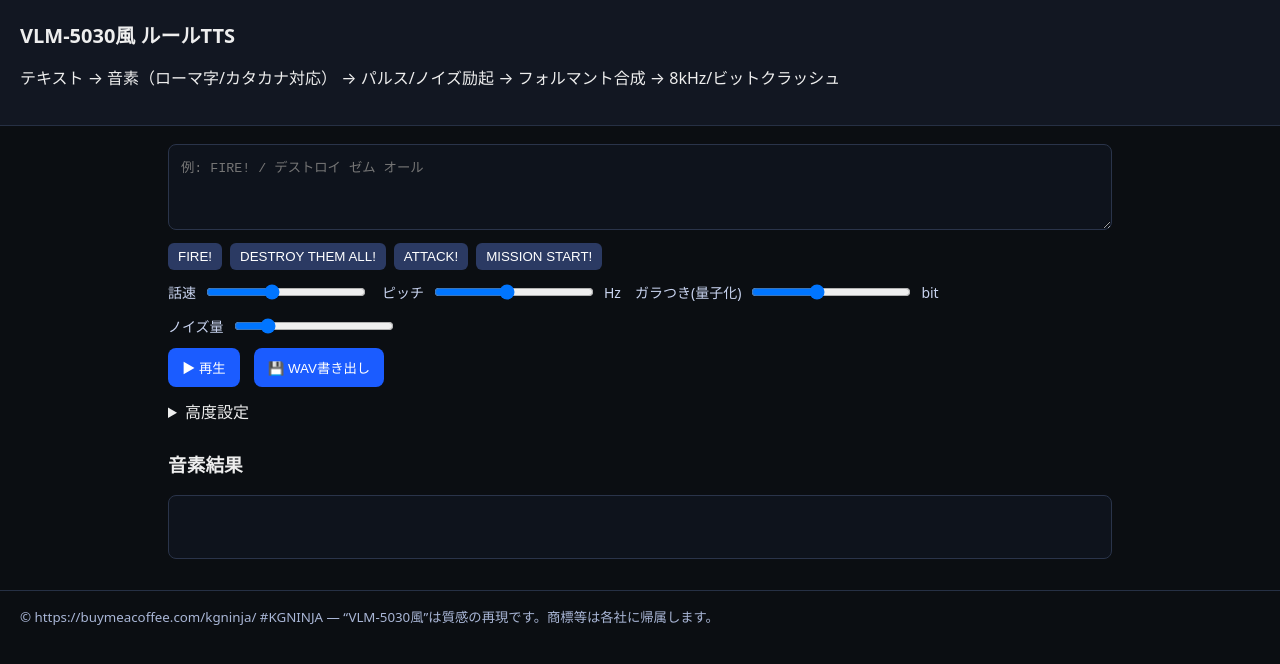
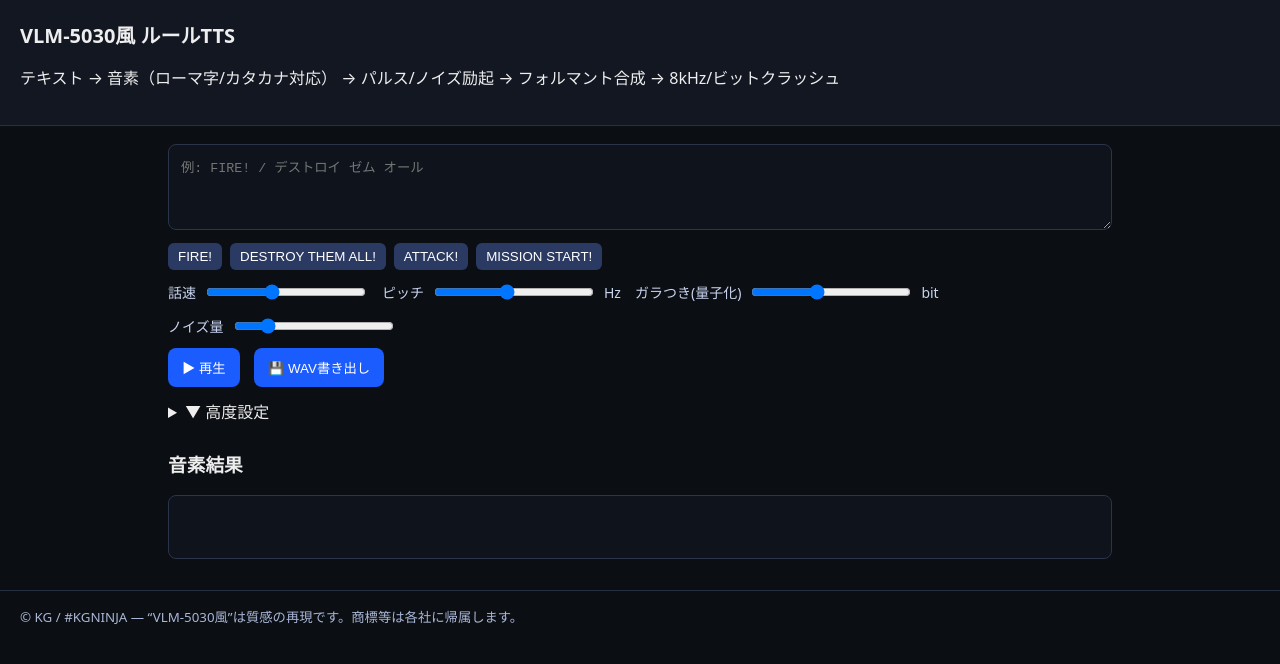
Before and after one commit to KG-NINJA/salamandaravoice, a plain HTML site: page index.html in a window 1280 px wide. Drawn offline with Linux system fonts and the light colour scheme.

Commit message:
Update index.html

```diff
--- a/index.html
+++ b/index.html
@@ -2,7 +2,7 @@
 <html lang="ja">
 <head>
   <meta charset="utf-8" />
-  <meta name="viewport" content="width=device-width,initial-scale=1" />
+  <meta name="viewport" content="width=device-width, initial-scale=1" />
   <title>VLM-5030風 ルールTTS (#KGNINJA)</title>
   <link rel="stylesheet" href="style.css" />
 </head>
@@ -15,13 +15,14 @@
   <main>
     <section class="controls">
       <textarea id="text" rows="4" placeholder="例: FIRE! / デストロイ ゼム オール"></textarea>
+
+      <!-- プリセット -->
       <div class="preset-buttons">
-  <button type="button" onclick="setPreset('FIRE!')">FIRE!</button>
-  <button type="button" onclick="setPreset('DESTROY THEM ALL!')">DESTROY THEM ALL!</button>
-  <button type="button" onclick="setPreset('ATTACK!')">ATTACK!</button>
-  <button type="button" onclick="setPreset('MISSION START!')">MISSION START!</button>
-</div>
-
+        <button type="button" onclick="setPreset('FIRE!')">FIRE!</button>
+        <button type="button" onclick="setPreset('DESTROY THEM ALL!')">DESTROY THEM ALL!</button>
+        <button type="button" onclick="setPreset('ATTACK!')">ATTACK!</button>
+        <button type="button" onclick="setPreset('MISSION START!')">MISSION START!</button>
+      </div>
 
       <div class="row">
         <label>話速 <input type="range" id="rate" min="0.6" max="1.6" step="0.01" value="1.0"></label>
@@ -37,7 +38,7 @@
       </div>
 
       <details>
-        <summary>高度設定</summary>
+        <summary>▼ 高度設定</summary>
         <div class="row">
           <label>サンプリング周波数(合成) <input id="sr" type="number" value="16000"></label>
           <label>最終出力FS <input id="fsOut" type="number" value="8000"></label>
@@ -54,8 +55,7 @@
   </main>
 
   <footer>
-    <small>© https://buymeacoffee.com/kgninja/ #KGNINJA — “VLM-5030風”は質感の再現です。商標等は各社に帰属します。</small>
-
+    <small>© KG / #KGNINJA — “VLM-5030風”は質感の再現です。商標等は各社に帰属します。</small>
   </footer>
 
   <script src="script.js"></script>
```
